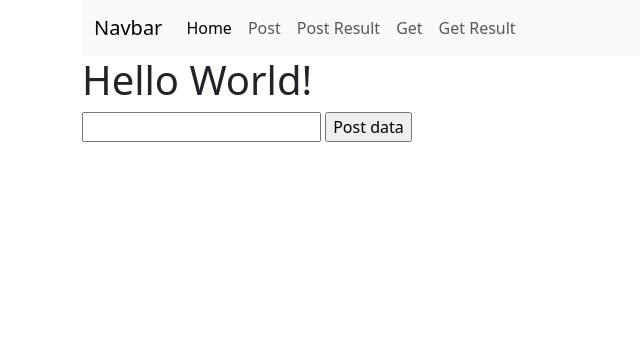
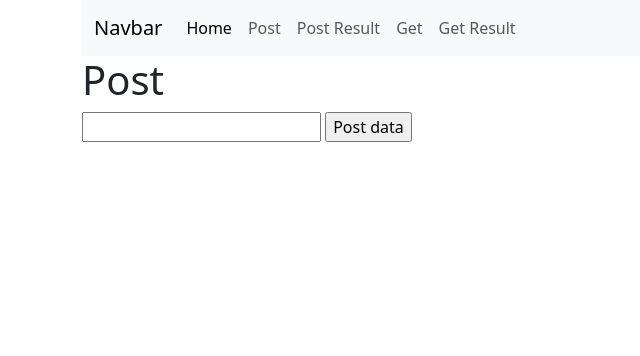
Before and after one commit to nmharrison10/mis4013_hw2, a PHP site: page /post.php in a window 1280 px wide. Shown: the top 356 px of the page, without its empty margins (0-640 px from the left). Run offline with PHP 8.4, Linux system fonts and the light colour scheme; data that the repository does not hold is empty.

Commit message:
Update post.php

```diff
--- a/post.php
+++ b/post.php
@@ -1,10 +1,8 @@
 <?php
-$pagetitle = "Home";
+$pageTitle="Post";
 include "view-header.php";
-
 ?>
-
-<h1>Hello World!</h1>
+<h1>Post</h1>
 <form method="post" action="post-result.php">
 <input type="text" name="my-name">
 <input type="submit" value="Post data">
```
